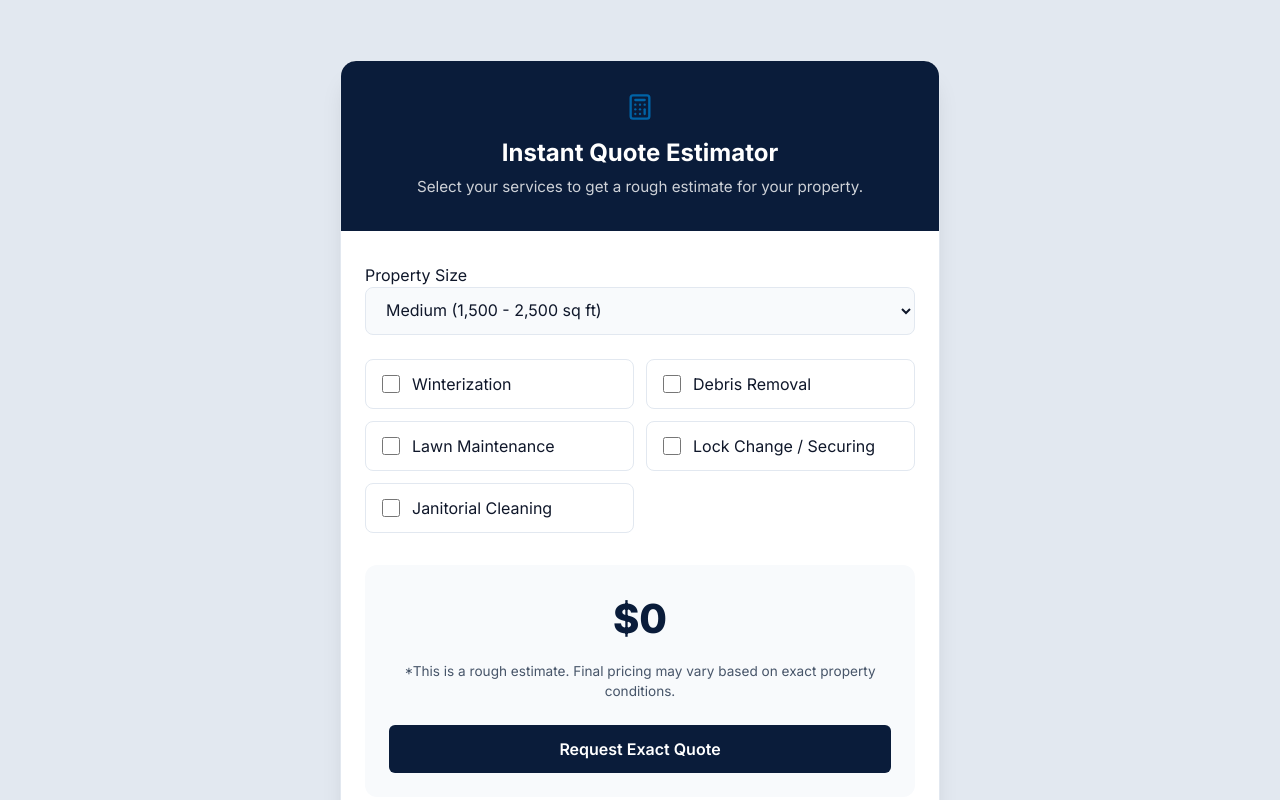
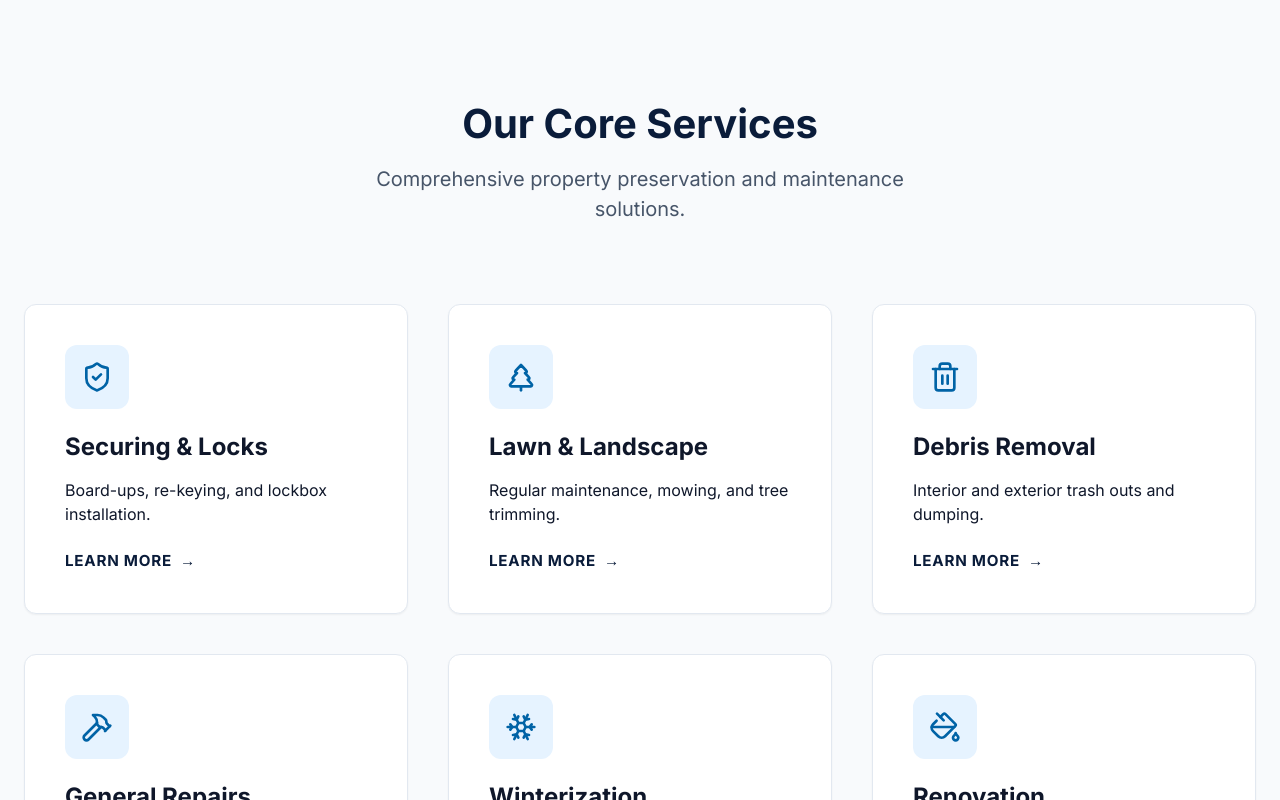
Before and after one commit to RiyadhArfin/Homesync, a React (Vite) app: page / in a window 1280 px wide. Shown: the part 700-1500 px from the top of the page. Built offline with nearby package versions, Linux system fonts and the light colour scheme.

Commit message:
Remove Instant Quote Estimator component

```diff
--- a/src/components/QuoteEstimator.tsx
+++ /dev/null
@@ -1,252 +0,0 @@
-import { useState } from 'react';
-import { Calculator } from 'lucide-react';
-
-const SERVICES = [
-  { id: 'winterization', label: 'Winterization', basePrice: 150 },
-  { id: 'debris', label: 'Debris Removal', basePrice: 300 },
-  { id: 'lawn', label: 'Lawn Maintenance', basePrice: 100 },
-  { id: 'lock', label: 'Lock Change / Securing', basePrice: 120 },
-  { id: 'cleaning', label: 'Janitorial Cleaning', basePrice: 200 }
-];
-
-export default function QuoteEstimator() {
-  const [selectedServices, setSelectedServices] = useState<string[]>([]);
-  const [propertySize, setPropertySize] = useState<number>(1);
-
-  const toggleService = (id: string) => {
-    setSelectedServices(prev =>
-      prev.includes(id) ? prev.filter(s => s !== id) : [...prev, id]
-    );
-  };
-
-  const calculateEstimate = () => {
-    let total = 0;
-    selectedServices.forEach(id => {
-      const service = SERVICES.find(s => s.id === id);
-      if (service) total += service.basePrice;
-    });
-
-    // Multiply by property size multiplier
-    const finalEstimate = total * propertySize;
-
-    if (finalEstimate === 0) return '$0';
-    return `$${Math.round(finalEstimate * 0.9)} - $${Math.round(finalEstimate * 1.1)}`;
-  };
-
-  return (
-    <div className="quote-estimator">
-      <div className="estimator-header">
-        <Calculator size={28} className="estimator-icon" />
-        <h3>Instant Quote Estimator</h3>
-        <p>Select your services to get a rough estimate for your property.</p>
-      </div>
-
-      <div className="estimator-body">
-        <div className="form-group">
-          <label>Property Size</label>
-          <select
-            value={propertySize}
-            onChange={(e) => setPropertySize(Number(e.target.value))}
-            className="form-select"
-          >
-            <option value={0.8}>Small (under 1,500 sq ft)</option>
-            <option value={1}>Medium (1,500 - 2,500 sq ft)</option>
-            <option value={1.3}>Large (over 2,500 sq ft)</option>
-            <option value={1.5}>Multi-Family / Commercial</option>
-          </select>
-        </div>
-
-        <div className="services-grid-mini">
-          {SERVICES.map(service => (
-            <label
-              key={service.id}
-              className={`service-toggle ${selectedServices.includes(service.id) ? 'selected' : ''}`}
-            >
-              <input
-                type="checkbox"
-                checked={selectedServices.includes(service.id)}
-                onChange={() => toggleService(service.id)}
-              />
-              <span>{service.label}</span>
-            </label>
-          ))}
-        </div>
-
-        <div className="estimate-result">
-          <div className="estimate-amount">
-            <span className="label">Estimated Range:</span>
-            <span className="value">{calculateEstimate()}</span>
-          </div>
-          <p className="disclaimer">*This is a rough estimate. Final pricing may vary based on exact property conditions.</p>
-          <a href="/contact" className="btn btn-primary w-full">Request Exact Quote</a>
-        </div>
-      </div>
-
-      <style>{`
-        .quote-estimator {
-          background: var(--surface-1);
-          border-radius: 16px;
-          box-shadow: var(--shadow-xl);
-          border: 1px solid var(--surface-2);
-          overflow: hidden;
-          width: 100%;
-          max-width: 600px;
-          margin: 0 auto;
-        }
-
-        body.dark .quote-estimator {
-          background: var(--surface-dark-1);
-          border-color: var(--glass-border-dark);
-        }
-
-        .estimator-header {
-          background: var(--primary);
-          color: white;
-          padding: 32px 24px;
-          text-align: center;
-        }
-
-        .estimator-icon {
-          color: var(--accent);
-          margin-bottom: 12px;
-        }
-
-        .estimator-header h3 {
-          font-size: 1.5rem;
-          margin-bottom: 8px;
-        }
-
-        .estimator-header p {
-          color: rgba(255,255,255,0.8);
-          font-size: 0.95rem;
-        }
-
-        .estimator-body {
-          padding: 32px 24px;
-        }
-
-        .form-select {
-          width: 100%;
-          padding: 12px 16px;
-          border-radius: 8px;
-          border: 1px solid var(--surface-2);
-          background: var(--bg-light);
-          color: var(--text-primary);
-          font-family: inherit;
-          font-size: 1rem;
-          margin-bottom: 24px;
-          outline: none;
-          transition: border-color 0.2s;
-        }
-
-        .form-select:focus {
-          border-color: var(--accent);
-        }
-
-        body.dark .form-select {
-          background: var(--surface-dark-2);
-          border-color: var(--glass-border-dark);
-          color: var(--text-light);
-        }
-
-        .services-grid-mini {
-          display: grid;
-          grid-template-columns: repeat(auto-fill, minmax(180px, 1fr));
-          gap: 12px;
-          margin-bottom: 32px;
-        }
-
-        .service-toggle {
-          display: flex;
-          align-items: center;
-          padding: 12px 16px;
-          border-radius: 8px;
-          border: 1px solid var(--surface-2);
-          cursor: pointer;
-          transition: all 0.2s;
-          user-select: none;
-        }
-
-        body.dark .service-toggle {
-            border-color: var(--glass-border-dark);
-        }
-
-        .service-toggle:hover {
-          border-color: var(--accent);
-          background: var(--accent-light);
-        }
-
-        body.dark .service-toggle:hover {
-            background: rgba(0, 99, 166, 0.1);
-        }
-
-        .service-toggle.selected {
-          background: var(--accent-light);
-          border-color: var(--accent);
-          color: var(--primary);
-          font-weight: 600;
-        }
-
-        body.dark .service-toggle.selected {
-            background: rgba(0, 99, 166, 0.15);
-            color: var(--accent);
-        }
-
-        .service-toggle input {
-          margin-right: 12px;
-          accent-color: var(--accent);
-          width: 18px;
-          height: 18px;
-        }
-
-        .estimate-result {
-          background: var(--bg-light);
-          padding: 24px;
-          border-radius: 12px;
-          text-align: center;
-        }
-
-        body.dark .estimate-result {
-          background: var(--surface-dark-2);
-        }
-
-        .estimate-amount {
-          display: flex;
-          flex-direction: column;
-          align-items: center;
-          gap: 8px;
-          margin-bottom: 12px;
-        }
-
-        .estimate-amount .label {
-          font-size: 1.1rem;
-          color: var(--text-secondary);
-        }
-
-        body.dark .estimate-amount .label {
-            color: var(--text-dark-secondary);
-        }
-
-        .estimate-amount .value {
-          font-size: 2.5rem;
-          font-weight: 800;
-          color: var(--primary);
-        }
-
-        body.dark .estimate-amount .value {
-            color: var(--text-light);
-        }
-
-        .disclaimer {
-          font-size: 0.85rem;
-          color: var(--text-secondary);
-          margin-bottom: 24px;
-        }
-
-        .w-full {
-          width: 100%;
-        }
-      `}</style>
-    </div>
-  );
-}
--- a/src/pages/HomePage.tsx
+++ b/src/pages/HomePage.tsx
@@ -2,7 +2,6 @@ import { useState, useEffect } from 'react';
 import { Link } from 'react-router-dom';
 import { ArrowRight, ShieldCheck, TreePine, Trash2, Hammer, CheckCircle2, Snowflake, PaintBucket, Users } from 'lucide-react';
 import TiltCard from '../components/TiltCard';
-import QuoteEstimator from '../components/QuoteEstimator';
 import BeforeAfterSlider from '../components/BeforeAfterSlider';
 import heroBg from '../assets/images/hero-main.png';
 import ctaBg from '../assets/images/cta-keys.png';
@@ -58,13 +57,6 @@ export default function HomePage() {
               View Services
             </Link>
           </div>
-        </div>
-      </section>
-
-      {/* Quote Estimator Section */}
-      <section className="section" style={{ backgroundColor: 'var(--surface-2)', padding: '80px 0' }}>
-        <div className="container">
-          <QuoteEstimator />
         </div>
       </section>
 
```
